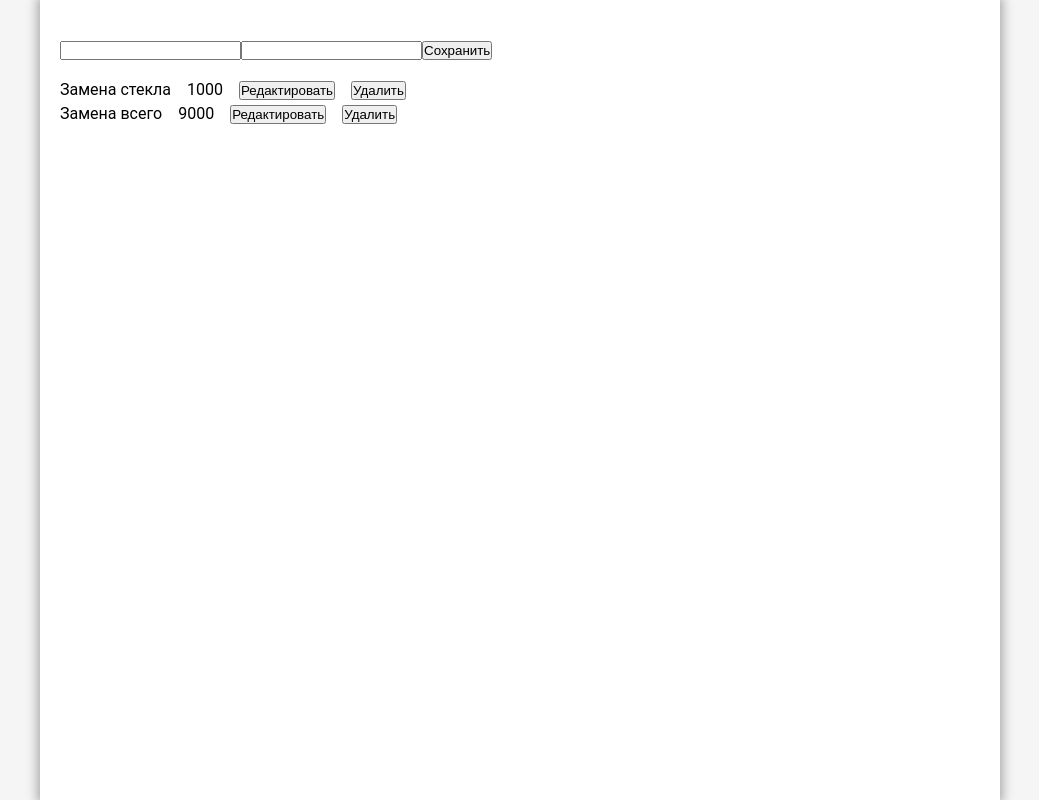
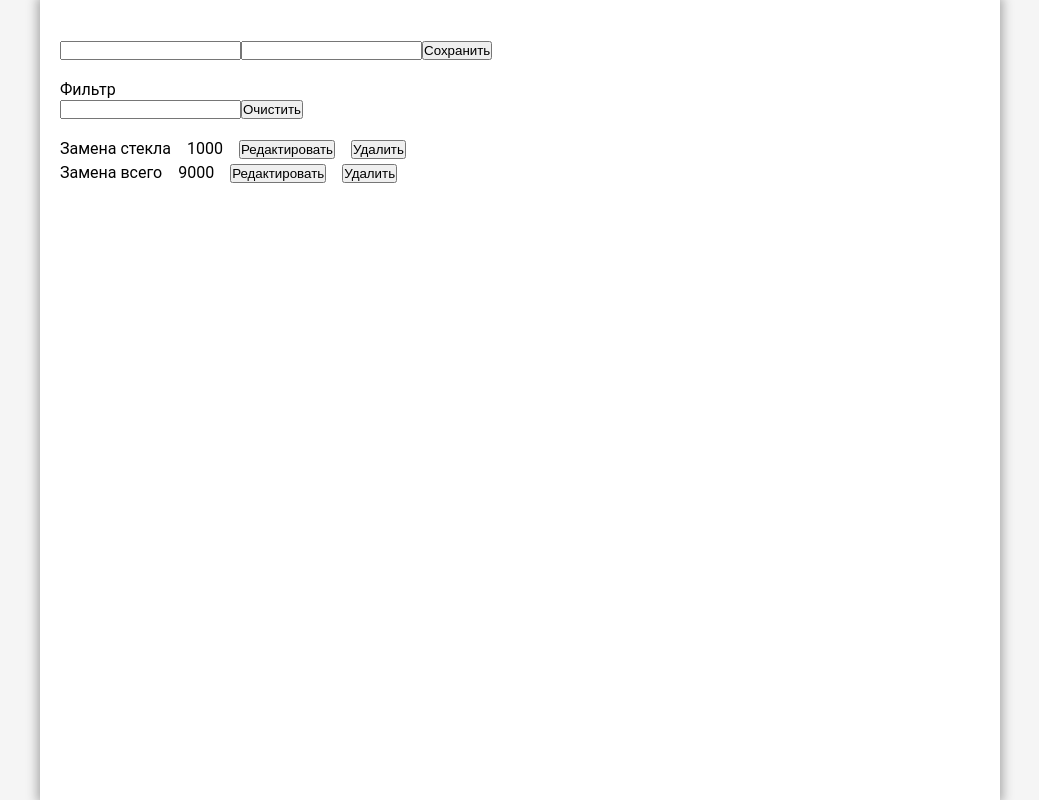
Before and after one commit to nirastor/ra-10-1-2-redux, a React (Create React App) app: page / in a window 1280 px wide. Shown: the whole page, without its empty margins (120-1159 px from the left). Built offline with nearby package versions, Linux system fonts and the light colour scheme.

Commit message:
task done

```diff
--- a/src/App.css
+++ b/src/App.css
@@ -28,6 +28,6 @@ li {
   font-family: 'Roboto', 'Segoe UI', Verdana, sans-serif;
 }
 
-.app-form {
+.app-form, .app-filter {
   margin-bottom: 20px;
 }
--- a/src/App.js
+++ b/src/App.js
@@ -3,12 +3,14 @@ import React from 'react';
 import './App.css';
 import Form from './components/Form/Form'
 import WorksList from './components/WorksList/WorksList'
+import Filter from './components/Filter/Filter'
 
 
 function App() {
   return (
     <div className="app">
       <Form />
+      <Filter />
       <WorksList />
     </div>
   );
--- a/src/app/worksSlice.js
+++ b/src/app/worksSlice.js
@@ -4,6 +4,7 @@ import { createSlice } from '@reduxjs/toolkit'
 export const worksListSlice = createSlice({
   name: 'form',
   initialState: {
+    filter: '',
     works: [
       {id: Math.random(10000), workName: 'Замена стекла', workPrice: 1000 },
       {id: Math.random(10000), workName: 'Замена всего', workPrice: 9000 },
@@ -19,6 +20,12 @@ export const worksListSlice = createSlice({
     updateWork: (state, action) => {
       const index = state.works.findIndex(w => w.id === action.payload.id)
       state.works[index] = action.payload
+    },
+    setFilter: (state, action) => {
+      state.filter = action.payload
+    },
+    clearFilter: (state) => {
+      state.filter = ''
     }
     // setWorkName: (state, action) => {
     //   state.workName = action.payload
@@ -30,6 +37,6 @@ export const worksListSlice = createSlice({
 })
 
 // Action creators are generated for each case reducer function
-export const { addWork, delWork, updateWork } = worksListSlice.actions
+export const { addWork, delWork, updateWork, setFilter, clearFilter } = worksListSlice.actions
 
 export default worksListSlice.reducer
--- /dev/null
+++ b/src/components/Filter/Filter.jsx
@@ -0,0 +1,19 @@
+import React from 'react'
+import { useSelector, useDispatch } from 'react-redux'
+import { setFilter, clearFilter } from '../../app/worksSlice'
+
+export default function Filter() {
+  const filter = useSelector((state) => state.form.filter)
+  const dispatch = useDispatch()
+
+  const handleInput = (e) => dispatch(setFilter(e.target.value))
+  const handleClear = () => dispatch(clearFilter())
+
+  return (
+    <div className="app-filter">
+      <div>Фильтр</div>
+      <input value={filter} onChange={handleInput} type="text"></input>
+      <button onClick={handleClear}>Очистить</button>
+    </div>
+  );
+}
--- a/src/components/Form/Form.jsx
+++ b/src/components/Form/Form.jsx
@@ -7,7 +7,6 @@ export default function Form() {
   const workName = useSelector((state) => state.form.workName)
   const workPrice = useSelector((state) => state.form.workPrice)
   const editID = useSelector((state) => state.form.editID)
-  console.log(editID)
   const dispatch = useDispatch()
 
   const stringToNumber = (s) => parseInt(s.toString().replaceAll(/\s/g, ''), 10)
--- a/src/components/WorksList/WorksList.jsx
+++ b/src/components/WorksList/WorksList.jsx
@@ -3,8 +3,19 @@ import { useSelector } from 'react-redux'
 import WorkItem from '../WorkItem/WorkItem'
 
 export default function WorksList() {
-  const items = useSelector((state) => state.worksList.works)
-    .map((item) => (
+  const filter = useSelector((state) => state.worksList.filter)
+  const allItems = useSelector((state) => state.worksList.works)
+  let filtered = []
+
+  if (filter) {
+    const fileredText = allItems.filter((item) => item.workName.toLowerCase().includes(filter.toLowerCase()))
+    const fileredNumber = allItems.filter((item) => item.workPrice.toString().toLowerCase().includes(filter.toLowerCase()))
+    filtered = [...fileredText, ...fileredNumber]
+  } else {
+    filtered = allItems
+  }
+
+  const items = filtered.map((item) => (
       <li key={item.id}>
         <WorkItem item={item}/>
       </li>)
```
